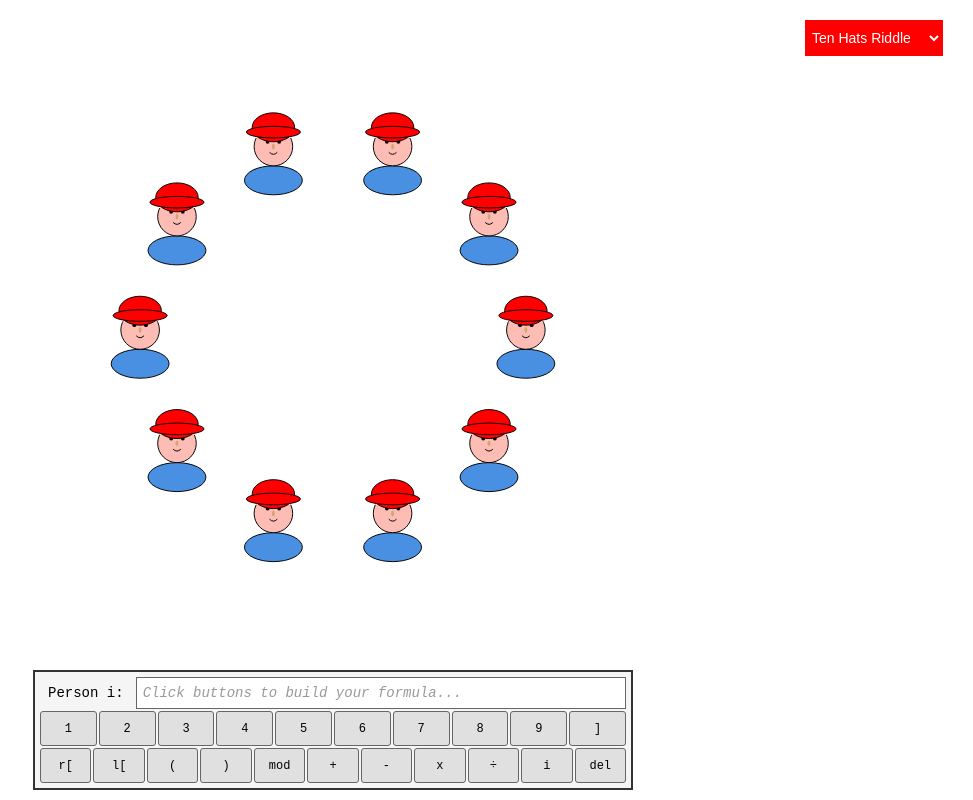
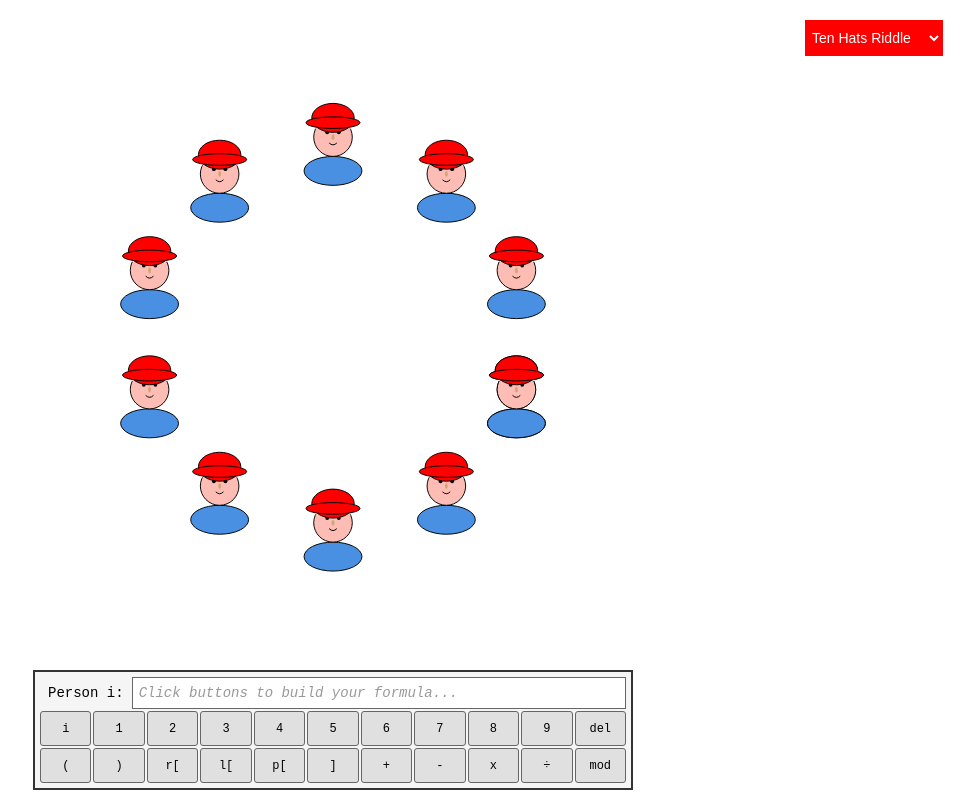
Before and after one commit to rajtiller/ten-hats-riddle, a React (Vite) app: page / in a window 1280 px wide. Shown: the whole page, without its empty margins (307-1280 px from the left). Built offline with nearby package versions, Linux system fonts and the light colour scheme.

Commit message:
person on bottom of circle to emulate 'person i'

```diff
--- a/src/images/FormulaBar/ButtonGrid.tsx
+++ b/src/images/FormulaBar/ButtonGrid.tsx
@@ -6,8 +6,8 @@ interface ButtonGridProps {
 
 const ButtonGrid: React.FC<ButtonGridProps> = ({ onButtonClick }) => {
   const buttons = [
-    ["1", "2", "3", "4", "5", "6", "7", "8", "9", "]"],
-    ["r[", "l[", "(", ")", "mod", "+", "-", "x", "÷", "i", "del"],
+    ["i", "1", "2", "3", "4", "5", "6", "7", "8", "9", "del"],
+    ["(", ")", "r[", "l[", "p[", "]", "+", "-", "x", "÷", "mod"],
   ];
 
   return (
--- a/src/images/FormulaBar/index.tsx
+++ b/src/images/FormulaBar/index.tsx
@@ -55,6 +55,7 @@ const FormulaBar: React.FC<FormulaBarProps> = ({
       case "]":
       case "r[":
       case "l[":
+      case "p[": // Keep p[ functionality even though button is removed
       case "i":
         insertAtCursor(value);
         break;
@@ -123,7 +124,7 @@ const FormulaBar: React.FC<FormulaBarProps> = ({
           height: "32px",
           display: "flex",
           alignItems: "center",
-          gap: "4px",
+          gap: "0px",
           flex: "0 0 auto",
         }}
       >
@@ -138,12 +139,14 @@ const FormulaBar: React.FC<FormulaBarProps> = ({
             display: "flex",
             alignItems: "center",
             userSelect: "none",
+            height: "100%",
+            boxSizing: "border-box",
           }}
         >
           Person i:
         </div>
 
-        {/* White input area - only this has a border */}
+        {/* White input area - complete border */}
         <div
           style={{
             flex: 1,
@@ -158,6 +161,7 @@ const FormulaBar: React.FC<FormulaBarProps> = ({
             overflow: "hidden",
             cursor: "default",
             userSelect: "none",
+            boxSizing: "border-box",
           }}
         >
           <FormulaDisplay formula={formula} cursorPosition={cursorPosition} />
--- a/src/images/Group.tsx
+++ b/src/images/Group.tsx
@@ -22,7 +22,7 @@ class Group {
     const people: Person[] = [];
     const angleStep = (2 * Math.PI) / this.numberOfPeople;
 
-    for (let i = 0; i < this.numberOfPeople; i++) {
+    for (let i = 0.5; i < this.numberOfPeople+1; i++) {
       const angle = i * angleStep;
       // Use default radius and center from Person class
       const defaultPerson = new Person();
```
Also changed, not shown: src/images/FormulaBar.tsx (+4 -4 lines), ToDo.txt.
